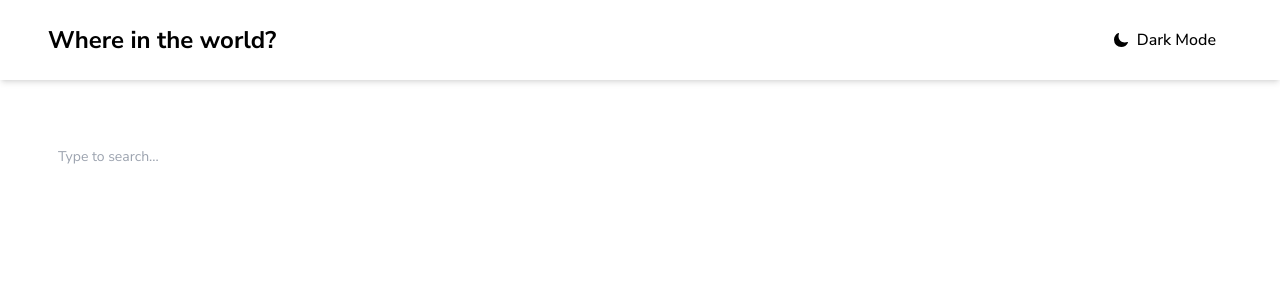
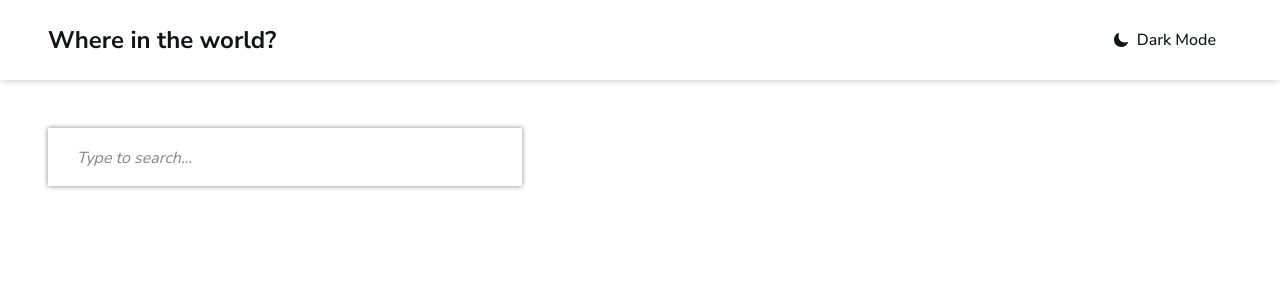
Before and after one commit to Gandalf-hash/Rest-Countries-API-With-Color-Switch-Toggle, a React (Vite) app: page / in a window 1280 px wide. Shown: the top 300 px of the page. Built offline with nearby package versions, Linux system fonts and the light colour scheme.

Commit message:
chore: setup tailwind

```diff
--- a/src/index.css
+++ b/src/index.css
@@ -4,3 +4,74 @@
 @tailwind base;
 @tailwind components;
 @tailwind utilities;
+@tailwind screens;
+
+
+
+@layer base {
+  html {
+    font-size: 16px;
+  }
+
+  body {
+    font-family: 'Nunito Sans', sans-serif;
+    background-color: hsl(0, 0%, 98%);
+    color: hsl(0, 0%, 20%);
+    margin: 0;
+    padding: 0;
+    line-height: 1.5;
+    font-size: 1rem;
+    font-weight: 400;
+  }
+}
+@layer components {
+  .btn {
+    display: inline-block;
+    padding: 0.5rem 1rem;
+    font-size: 1rem;
+    font-weight: 500;
+    color: #fff;
+    background-color: hsl(0, 0%, 52%);
+    border-radius: 5px;
+    text-decoration: none;
+    transition: background-color 0.3s ease, box-shadow 0.3s ease;
+  }
+
+  .btn:hover {
+    background-color: hsl(0, 0%, 42%);
+    box-shadow: 0px 4px 10px rgba(0, 0, 0, 0.2);
+  }
+}
+
+input[type="text"] {
+  font-family: 'Nunito Sans', sans-serif;
+  font-size: 1.2rem;
+  padding: 1.8rem;
+  box-shadow: 0 0 5px hsl(0, 0%, 52%);
+  height: 3.5rem;
+  border: none;
+}
+
+
+input[type="text"]:focus {
+  outline: none;
+  box-shadow: 0 0 5px  hsl(0, 0%, 52%);
+}
+
+input[type="text"]::placeholder {
+  color: hsl(0, 0%, 52%);
+  font-size: 1rem;
+  font-weight: 400;
+  font-style: italic;
+}
+
+input[type="text"]:-webkit-autofill {
+  background-color: transparent !important;
+  -webkit-box-shadow: 0 0 0px 1000px transparent inset !important;
+  -webkit-text-fill-color: inherit !important;
+}
+
+input[type="text"]:hover {
+  box-shadow: 0 0 5px hsl(0, 0%, 52%);
+  cursor: text;
+}
--- a/tailwind.config.js
+++ b/tailwind.config.js
@@ -5,12 +5,12 @@ export default {
   theme: {
     extend: {
       colors: {
-        sky: "hsl(209, 23%, 22%)",
+        white: "hsl(0, 0%, 100%)",
+        mediumWhite: "hsl(0, 0%, 98%)",
         blue: "hsl(207, 26%, 17%)",
-        darkBlue: "hsl(200, 15%, 8%)",
-        gray: "hsl(0, 0%, 52%)",
-        lightGray: "hsl(0, 0%, 98%)",
-        white: "hsl(0, 0%, 100%)",
+        lightBlue: "hsl(209, 23%, 22%)",
+        deepBlue: "hsl(200, 15%, 8%)",
+        grey: "hsl(0, 0%, 52%)",
       },
       fontSize: {
         homePageItems: "14px",
@@ -26,7 +26,9 @@ export default {
       },
       screen: {
         sm: "375px",
-        lg: "1440px",
+        md: "1440px",
+        lg: "1920px",
+        xl: "2560px",
       },
     },
   },
```
